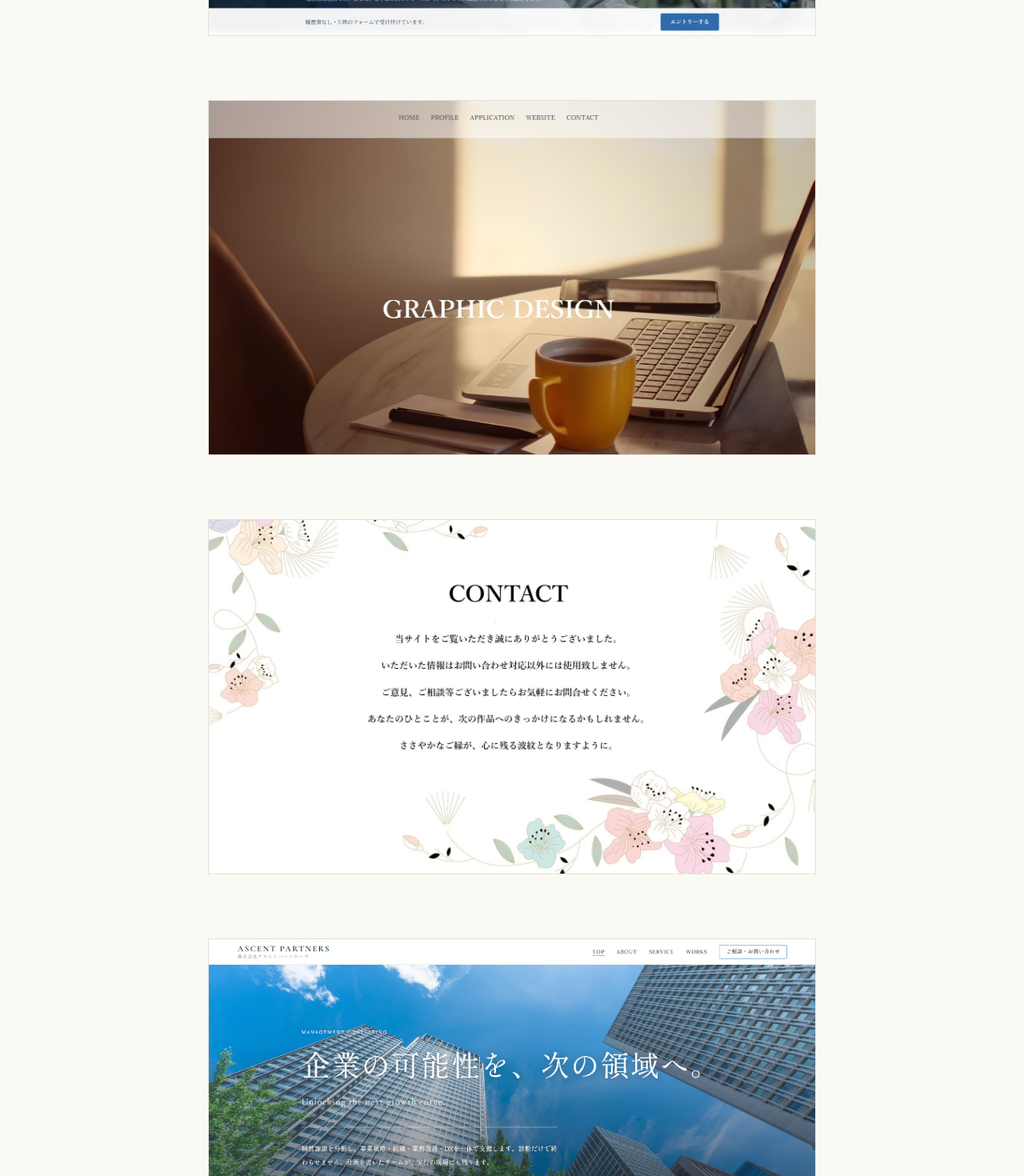
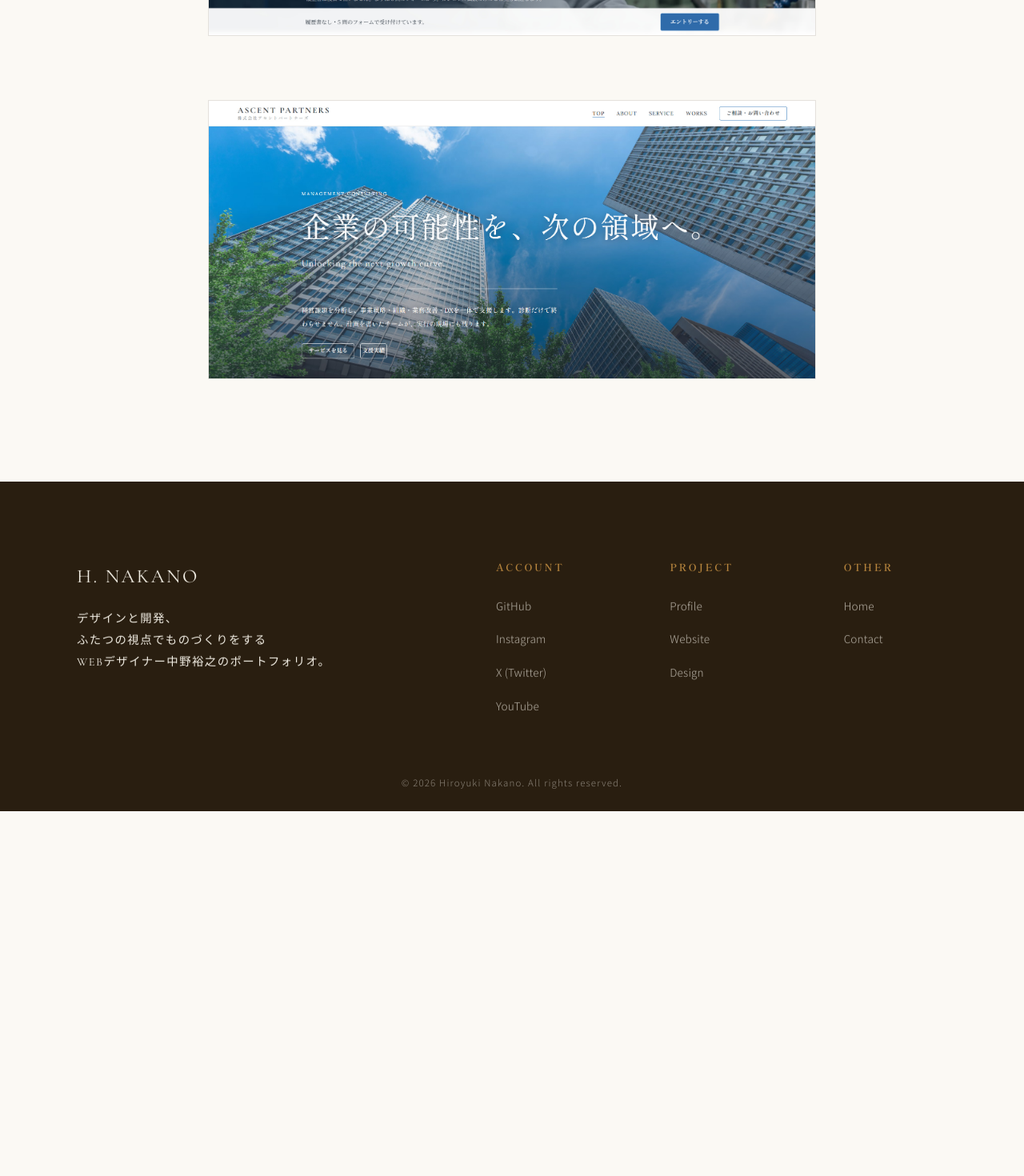
Before and after one commit to nakano-hiroyuki/portfolio-react, a React (Vite) app: page /website in a window 1280 px wide. Shown: the part 2340-3810 px from the top of the page at 80% size. After the commit the page ends 3354 px from the top, so only its background shows below. Built offline with nearby package versions, Linux system fonts and the light colour scheme.

Commit message:
♻️ 不要なサイトページ画像を削除

```diff
--- a/src/pages/Website.jsx
+++ b/src/pages/Website.jsx
@@ -5,8 +5,6 @@ const GALLERY = [
   { src: "/images/website/懐石料理店サイト.jpg", label: "懐石料理店サイト" },
   { src: "/images/website/化粧品サイト.png", label: "化粧品サイト" },
   { src: "/images/website/産業機械メーカーLP.jpg", label: "産業機械メーカーLP" },
-  { src: "/images/website/gallery-4.jpg", label: "DESIGN" },
-  { src: "/images/website/gallery-5.jpg", label: "CONTACT" },
   { src: "/images/website/コンサルタント企業サイト.jpg", label: "コンサルタント企業サイト" },
 ];
 
```
